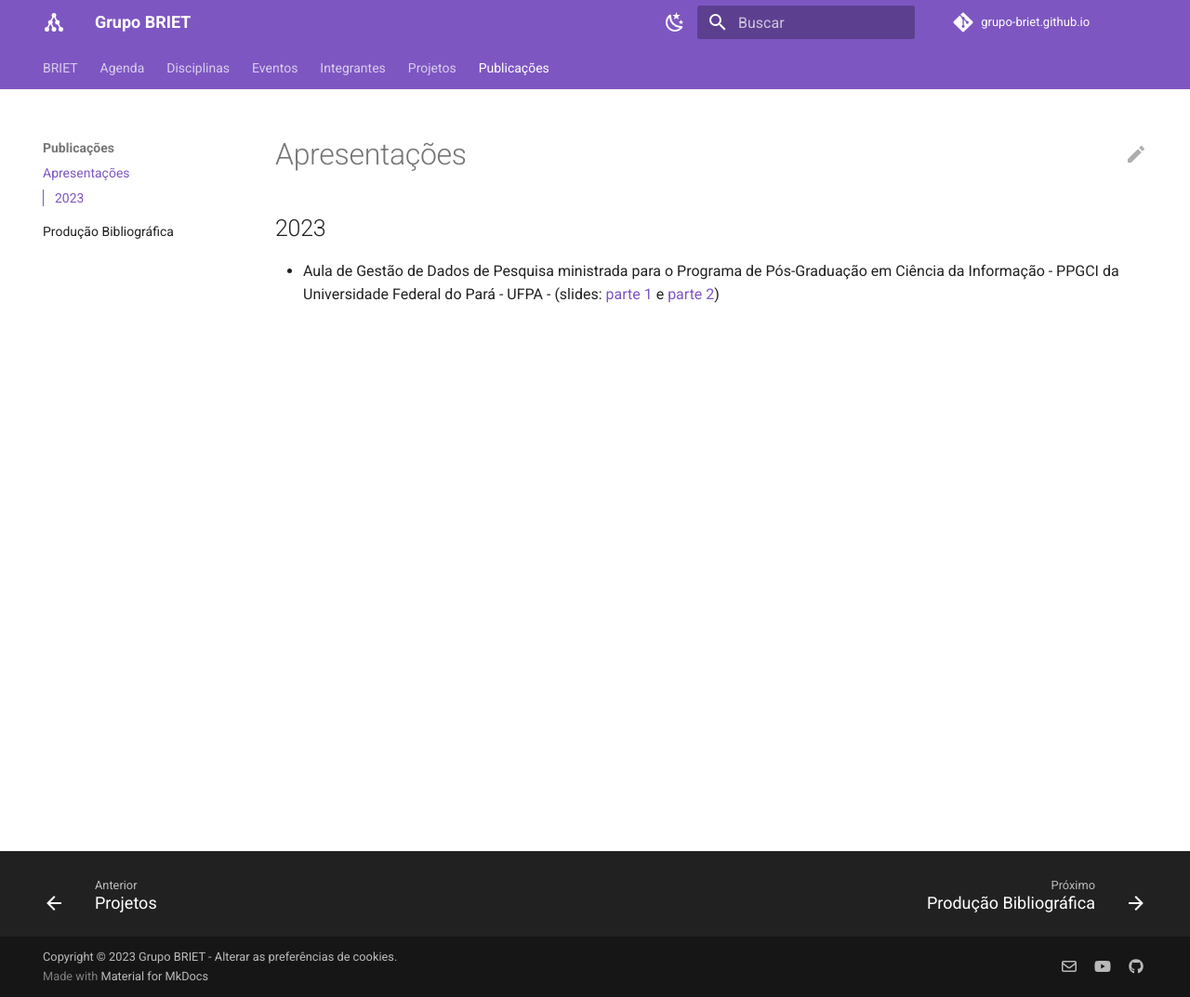
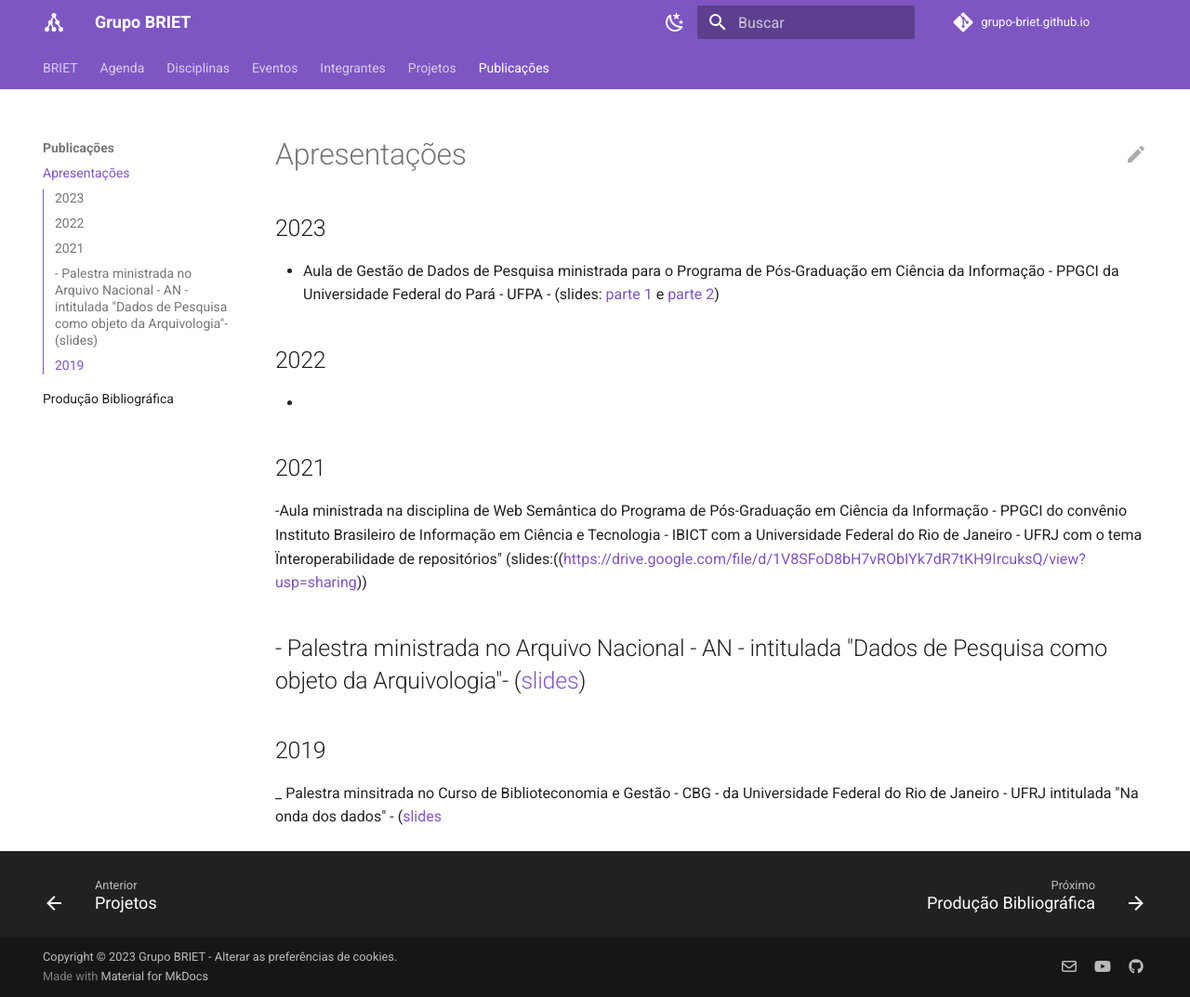
Before and after one commit to keellyayala/grupo-briet.github.io, an MkDocs documentation site: the page built from docs/Publicações/apresentacoes.md, in a window 1280 px wide and 1073 px high. Shown: the whole window at 93% size. Built offline with MkDocs 1.6.1 and Material for MkDocs 9.7.7, drawn with Linux system fonts in a browser that asks for light colours; a script that is not in the unit is left out; comment, search, counter and statistics services are not loaded.

Commit message:
Update apresentacoes.md
Publicação de slides

```diff
--- a/docs/Publicações/apresentacoes.md
+++ b/docs/Publicações/apresentacoes.md
@@ -7,3 +7,17 @@ title: Apresentações
 ## 2023
 
 - Aula de Gestão de Dados de Pesquisa ministrada para o Programa de Pós-Graduação em Ciência da Informação - PPGCI da Universidade Federal do Pará - UFPA - (slides: [parte 1](https://drive.google.com/file/d/1aVQE9jC9WedlpnST4DJibHqzyquAPXJJ/view?usp=sharing) e  [parte 2](https://drive.google.com/file/d/14a_uvIg2s6hvs9I1z31vMkjFa7LLebj8/view?usp=sharing))
+
+## 2022
+
+-
+## 2021
+
+-Aula ministrada na disciplina de Web Semântica do Programa de Pós-Graduação em Ciência da Informação - PPGCI do convênio Instituto Brasileiro de Informação em Ciência e Tecnologia - IBICT com a Universidade Federal do Rio de Janeiro - UFRJ com o tema Ïnteroperabilidade de repositórios" (slides:((https://drive.google.com/file/d/1V8SFoD8bH7vRObIYk7dR7tKH9IrcuksQ/view?usp=sharing))
+
+
+- Palestra ministrada no Arquivo Nacional - AN - intitulada "Dados de Pesquisa como objeto da Arquivologia"- ([slides](https://drive.google.com/file/d/1OWnQHUFZtSgE8rBYJGx4DPJHd7aNP4WG/view?usp=sharing))
+-
+## 2019
+
+_ Palestra minsitrada no Curso de Biblioteconomia e Gestão - CBG - da Universidade Federal do Rio de Janeiro - UFRJ intitulada "Na onda dos dados" - ([slides]((https://drive.google.com/file/d/16tG_nxdRfX1EQPGO07EA4OoKTnunPGyt/view?usp=sharing))
```
